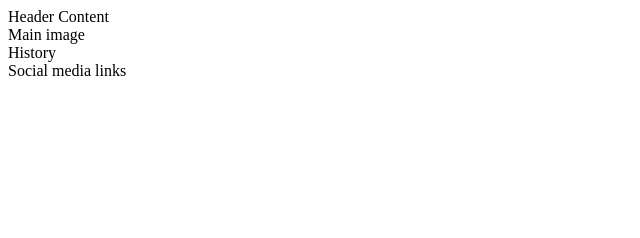
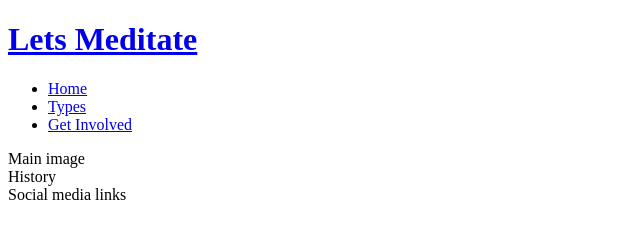
Before and after one commit to Jharvey125/Project-1, a plain HTML site: page index.html in a window 1280 px wide. Shown: the whole page, without its empty margins (0-640 px from the left). Drawn offline with Linux system fonts and the light colour scheme.

Commit message:
Add basic navigation elements to header

```diff
--- a/index.html
+++ b/index.html
@@ -1,5 +1,6 @@
 <!DOCTYPE html>
 <html lang="en">
+
 <head>
     <meta charset="UTF-8">
     <meta http-equiv="X-UA-Compatible" content="IE=edge">
@@ -10,8 +11,25 @@
     <link rel="stylesheet" href="assets/css/style.css">
     <title>Lets Meditate</title>
 </head>
+
 <body>
-    <header>Header Content</header>
+    <header>
+        <a href="index.html">
+            <h1>Lets Meditate</h1>
+        </a></header>
+    <nav>
+        <ul>
+            <li>
+                <a href="index.html">Home</a>
+            </li>
+            <li>
+                <a href="#">Types</a>
+            </li>
+            <li>
+                <a href="#">Get Involved</a>
+            </li>
+        </ul>
+    </nav>
     <section>
         Main image
     </section>
@@ -22,4 +40,5 @@
         Social media links
     </footer>
 </body>
+
 </html>
```
